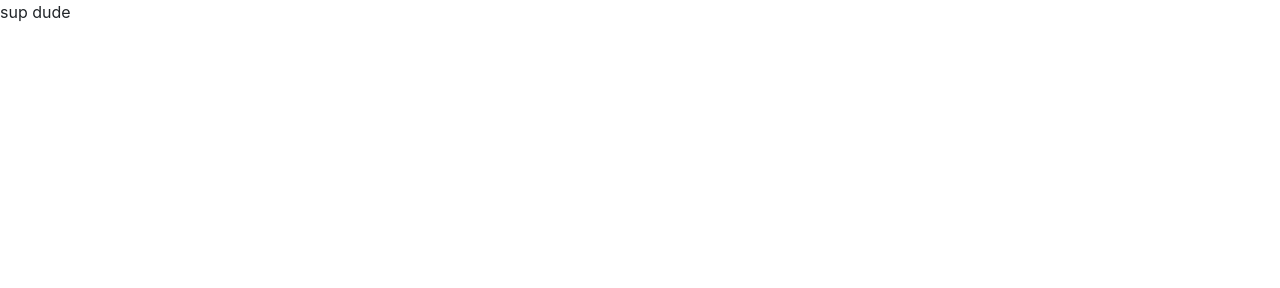
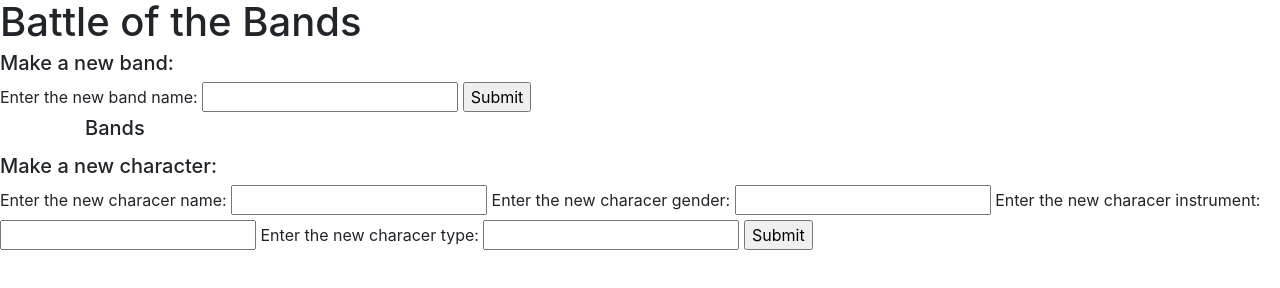
Before and after one commit to srhcrete/battle-of-the-bands, a website: page index.html in a window 1280 px wide. Drawn offline with Linux system fonts and the light colour scheme.

Commit message:
add first band interface function, function is not working yet

```diff
--- a/index.html
+++ b/index.html
@@ -5,8 +5,36 @@
     <link href="build/css/vendor.css" rel="stylesheet" type="text/css">
     <script src="build/js/vendor.min.js"></script>
     <script type="text/javascript" src="build/js/app.js"></script>
+    <title>Bands Battle</title>
   </head>
   <body>
-    sup dude
+    <h1>Battle of the Bands</h1>
+    <h5>Make a new band:</h5>
+    <form id="band-form">
+      <label for="bandName">Enter the new band name:</label>
+      <input type="text" name="bandName" id="band-name">
+      <a href="/bands.html"><button type="submit">Submit</button></a>
+    </form>
+
+    <div class="container">
+      <h5>Bands</h5>
+      <ul id="band-list">
+
+
+      </ul>
+    </div>
+
+    <h5>Make a new character:</h5>
+    <form id="character-form">
+      <label for="characterName">Enter the new characer name:</label>
+      <input type="text" name="characterName" id="characterName">
+      <label for="gender">Enter the new characer gender:</label>
+      <input type="text" name="gender" id="gender">
+      <label for="instrument">Enter the new characer instrument:</label>
+      <input type="text" name="instrument" id="instrument">
+      <label for="type">Enter the new characer type:</label>
+      <input type="text" name="type" id="type">
+      <button type="submit">Submit</button>
+    </form>
   </body>
 </html>
--- a/js/band.js
+++ b/js/band.js
@@ -35,6 +35,4 @@ export class Band {
 
 }
 
-// Band.prototype.addCharacters = function(character){
-//   this.character.push(character);
-// };
+// exports.bandModule = BandMod;
```
Also changed, not shown: bands.html (added, +1 -0 lines), js/band-interface.js (+17 -0 lines).
